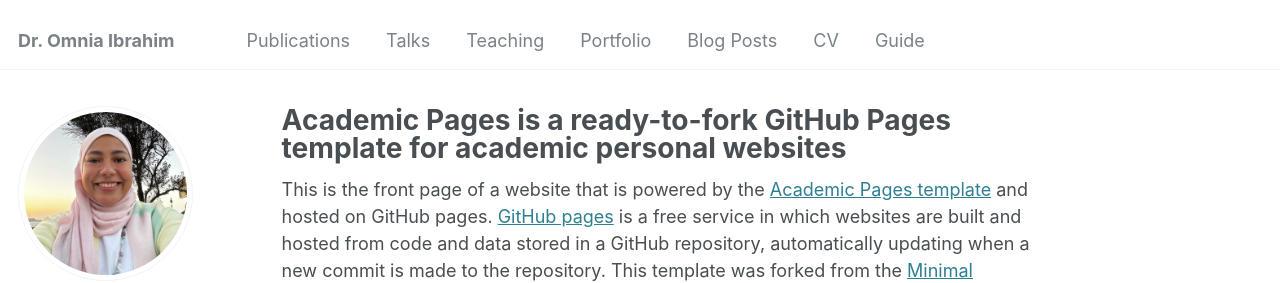
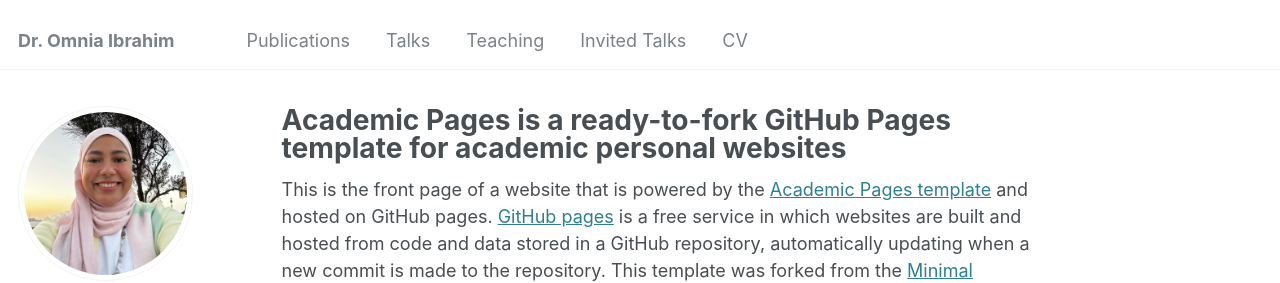
Before and after one commit to Omnia-Ibrahim-phonetics/Omnia-Ibrahim-phonetics.github.io, a Jekyll site: the page built from _pages/about.md, in a window 1280 px wide. Shown: the top 283 px of the page. Built offline with Jekyll 4.4.1, drawn with Linux system fonts in a browser that asks for light colours; some web fonts are replaced.

Commit message:
Update navigation.yml

```diff
--- a/_data/navigation.yml
+++ b/_data/navigation.yml
@@ -14,14 +14,14 @@ main:
   - title: "Teaching"
     url: /teaching/
 
-  - title: "Portfolio"
+  - title: "Invited Talks"
     url: /portfolio/
 
-  - title: "Blog Posts"
-    url: /year-archive/
+#  - title: "Blog Posts"
+#    url: /year-archive/
 
   - title: "CV"
     url: /cv/
 
-  - title: "Guide"
-    url: /markdown/
+#  - title: "Guide"
+#    url: /markdown/
```
